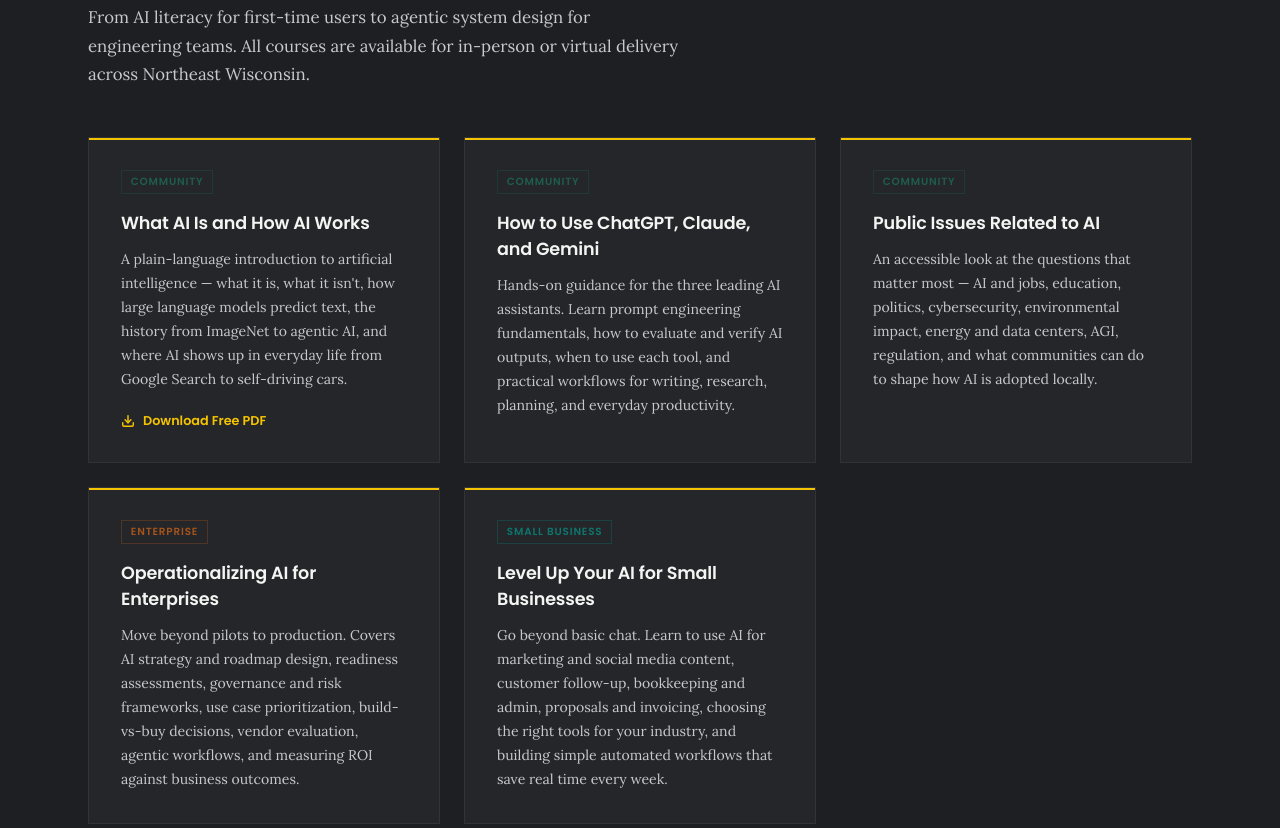
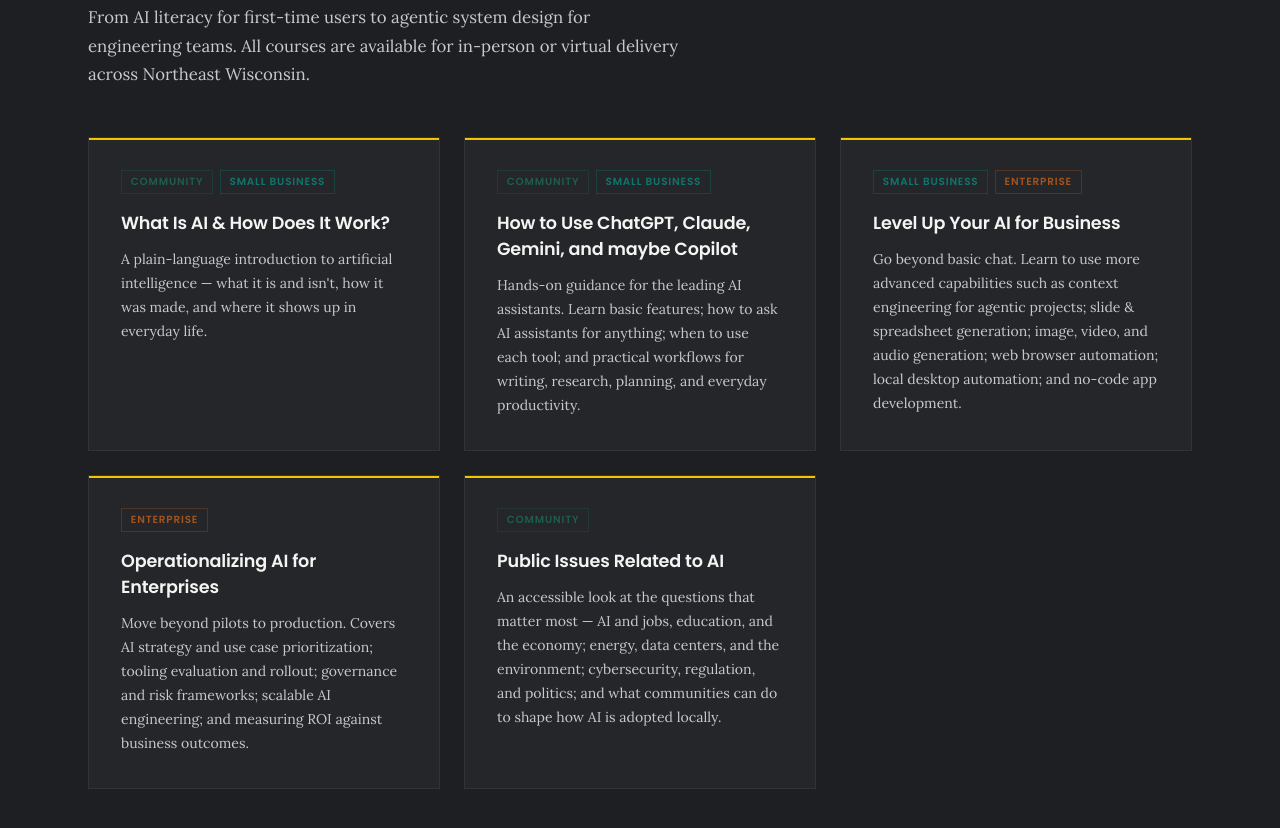
Before and after one commit to anshuman64/hallmarkai-website, a plain HTML site: page index.html in a window 1280 px wide. Shown: the part 3451-4279 px from the top of the page. Drawn offline with Linux system fonts and the light colour scheme.

Commit message:
final updates

```diff
--- a/index.html
+++ b/index.html
@@ -1374,53 +1374,51 @@
 
     <div class="course-grid">
 
-      <!-- Course 1: What AI Is -->
       <div class="course-card">
         <div class="course-tags">
           <span class="course-tag course-tag--community">Community</span>
-        </div>
-        <h3>What AI Is and How AI Works</h3>
-        <p class="course-desc">A plain-language introduction to artificial intelligence — what it is, what it isn't, how large language models predict text, the history from ImageNet to agentic AI, and where AI shows up in everyday life from Google Search to self-driving cars.</p>
-        <a href="#" class="course-cta">
+          <span class="course-tag course-tag--smallbiz">Small Business</span>
+        </div>
+        <h3>What Is AI & How Does It Work?</h3>
+        <p class="course-desc">A plain-language introduction to artificial intelligence — what it is and isn't, how it was made, and where it shows up in everyday life.</p>
+        <!-- <a href="#" class="course-cta">
           <svg width="14" height="14" viewBox="0 0 24 24" fill="none" stroke="currentColor" stroke-width="2.5" stroke-linecap="round" stroke-linejoin="round"><path d="M21 15v4a2 2 0 0 1-2 2H5a2 2 0 0 1-2-2v-4"/><polyline points="7 10 12 15 17 10"/><line x1="12" y1="15" x2="12" y2="3"/></svg>
           Download Free PDF
-        </a>
+        </a> -->
       </div>
 
-      <!-- Course 2: How to Use ChatGPT, Claude, and Gemini -->
       <div class="course-card">
         <div class="course-tags">
           <span class="course-tag course-tag--community">Community</span>
-        </div>
-        <h3>How to Use ChatGPT, Claude, and Gemini</h3>
-        <p class="course-desc">Hands-on guidance for the three leading AI assistants. Learn prompt engineering fundamentals, how to evaluate and verify AI outputs, when to use each tool, and practical workflows for writing, research, planning, and everyday productivity.</p>
+          <span class="course-tag course-tag--smallbiz">Small Business</span>
+        </div>
+        <h3>How to Use ChatGPT, Claude, Gemini, and maybe Copilot</h3>
+        <p class="course-desc">Hands-on guidance for the leading AI assistants. Learn basic features; how to ask AI assistants for anything; when to use each tool; and practical workflows for writing, research, planning, and everyday productivity.</p>
       </div>
 
-      <!-- Course 3: Public Issues Related to AI -->
+      <div class="course-card">
+        <div class="course-tags">
+          <span class="course-tag course-tag--smallbiz">Small Business</span>
+          <span class="course-tag course-tag--enterprise">Enterprise</span>
+        </div>
+        <h3>Level Up Your AI for Business</h3>
+        <p class="course-desc">Go beyond basic chat. Learn to use more advanced capabilities such as context engineering for agentic projects; slide & spreadsheet generation; image, video, and audio generation; web browser automation; local desktop automation; and no-code app development.</p>
+      </div>
+
+      <div class="course-card">
+        <div class="course-tags">
+          <span class="course-tag course-tag--enterprise">Enterprise</span>
+        </div>
+        <h3>Operationalizing AI for Enterprises</h3>
+        <p class="course-desc">Move beyond pilots to production. Covers AI strategy and use case prioritization; tooling evaluation and rollout; governance and risk frameworks; scalable AI engineering; and measuring ROI against business outcomes.</p>
+      </div>
+
       <div class="course-card">
         <div class="course-tags">
           <span class="course-tag course-tag--community">Community</span>
         </div>
         <h3>Public Issues Related to AI</h3>
-        <p class="course-desc">An accessible look at the questions that matter most — AI and jobs, education, politics, cybersecurity, environmental impact, energy and data centers, AGI, regulation, and what communities can do to shape how AI is adopted locally.</p>
-      </div>
-
-      <!-- Course 4: Operationalizing AI for Enterprises -->
-      <div class="course-card">
-        <div class="course-tags">
-          <span class="course-tag course-tag--enterprise">Enterprise</span>
-        </div>
-        <h3>Operationalizing AI for Enterprises</h3>
-        <p class="course-desc">Move beyond pilots to production. Covers AI strategy and roadmap design, readiness assessments, governance and risk frameworks, use case prioritization, build-vs-buy decisions, vendor evaluation, agentic workflows, and measuring ROI against business outcomes.</p>
-      </div>
-
-      <!-- Course 5: Level Up Your AI for Small Businesses -->
-      <div class="course-card">
-        <div class="course-tags">
-          <span class="course-tag course-tag--smallbiz">Small Business</span>
-        </div>
-        <h3>Level Up Your AI for Small Businesses</h3>
-        <p class="course-desc">Go beyond basic chat. Learn to use AI for marketing and social media content, customer follow-up, bookkeeping and admin, proposals and invoicing, choosing the right tools for your industry, and building simple automated workflows that save real time every week.</p>
+        <p class="course-desc">An accessible look at the questions that matter most — AI and jobs, education, and the economy; energy, data centers, and the environment; cybersecurity, regulation, and politics; and what communities can do to shape how AI is adopted locally.</p>
       </div>
 
     </div>
```
